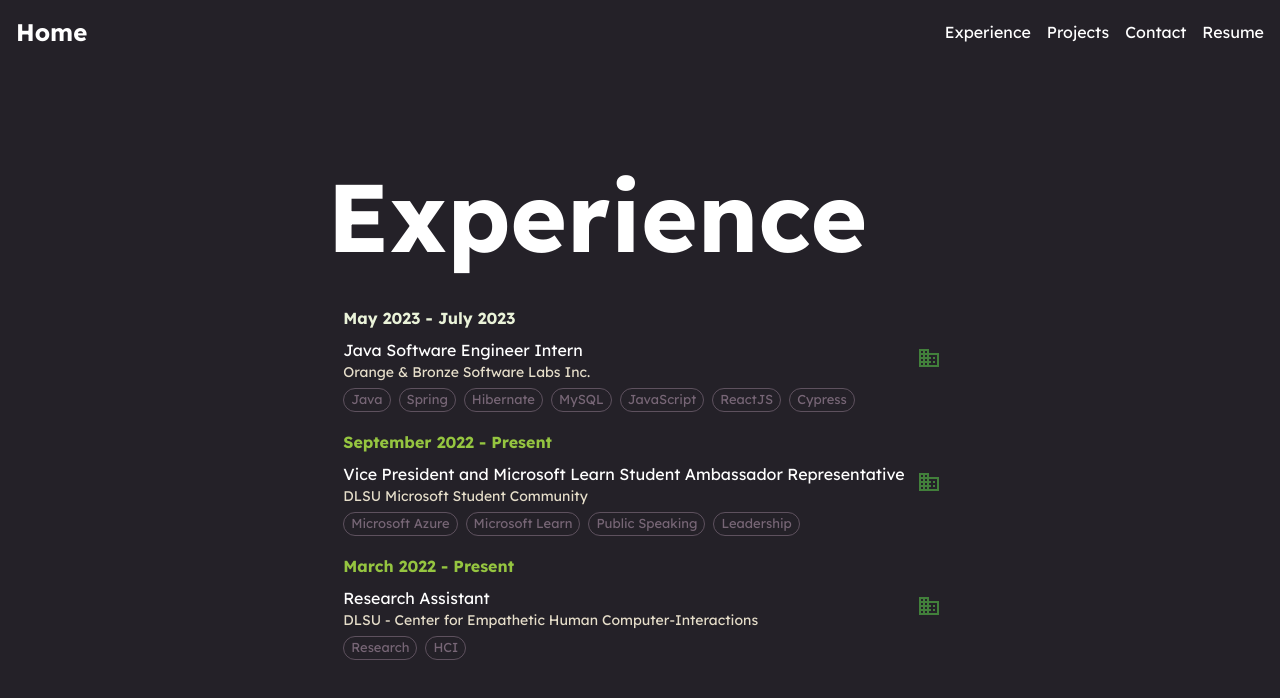
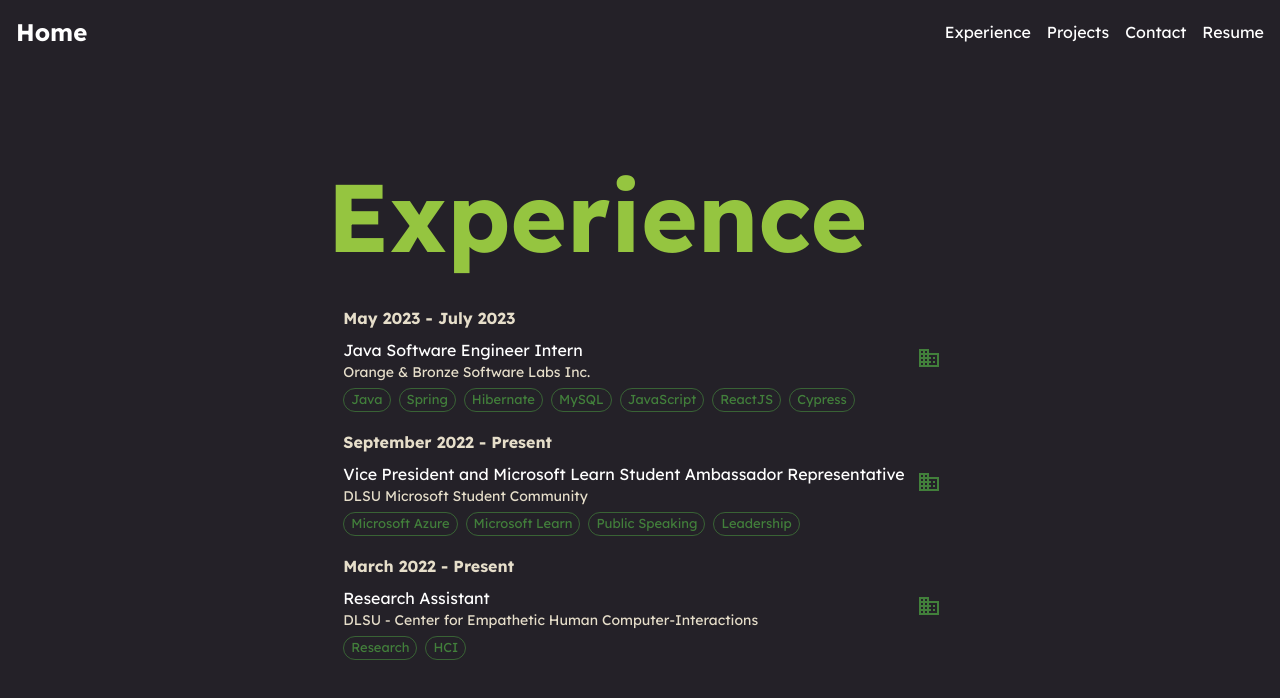
Before and after one commit to erik-lance/portfolio-website, a Next.js app: page /experience in a window 1280 px wide. Shown: the top 698 px of the page. Built offline with nearby package versions, Linux system fonts and the light colour scheme.

Commit message:
Added coloring

```diff
--- a/src/pages/experience.tsx
+++ b/src/pages/experience.tsx
@@ -10,6 +10,7 @@ export default function Experience() {
             <Typography
                 variant="h1"
                 fontWeight={700}
+                color="primary.light"
             >
                 Experience
             </Typography>
@@ -37,7 +38,8 @@ export default function Experience() {
                             <Typography
                                 variant="subtitle1"
                                 fontWeight={700}
-                                color={job.end_date ? "background.paper" : "primary.light"}
+                                // color={job.end_date ? "background.paper" : "primary.light"}
+                                color={"text.secondary"}
                             >
                                 {job.start_date} - {job.end_date ? job.end_date : "Present"}
                             </Typography>
@@ -53,7 +55,7 @@ export default function Experience() {
                                     <Chip
                                         key={skill}
                                         label={skill}
-                                        color="secondary"
+                                        color="primary"
                                         variant="outlined"
                                         size="small"
                                     >
```
